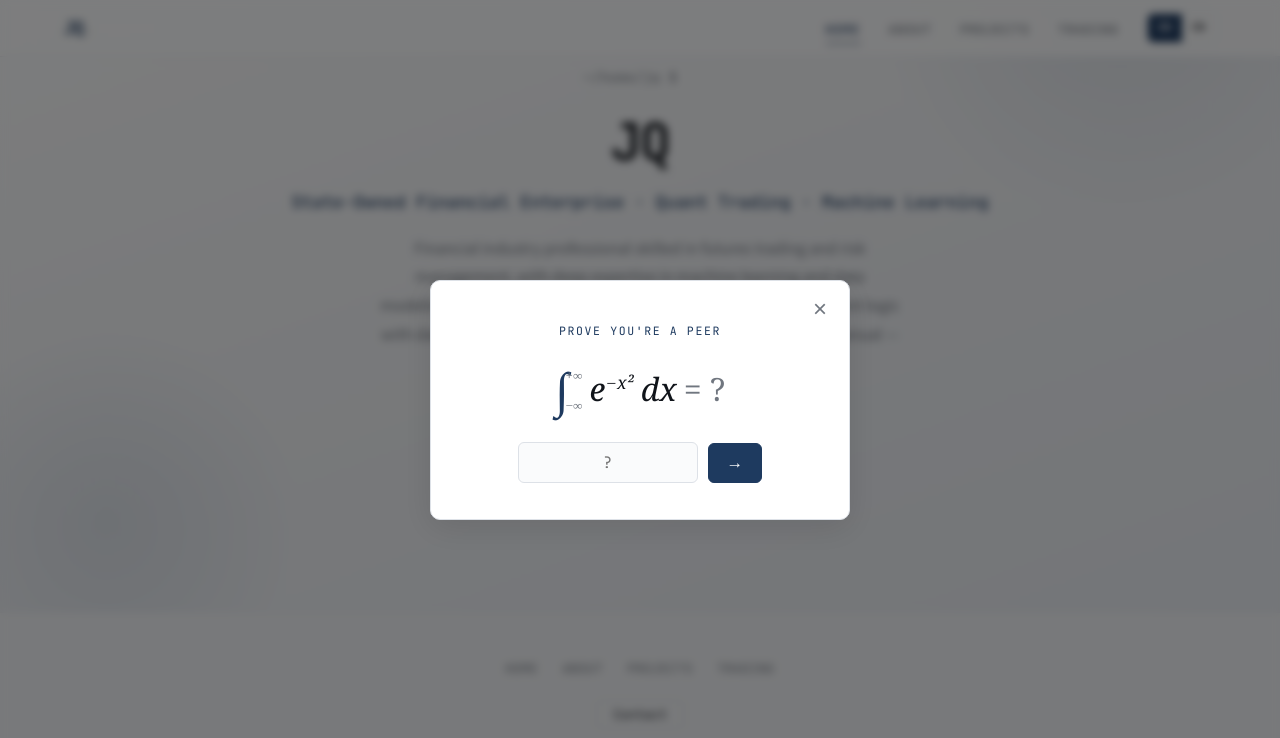
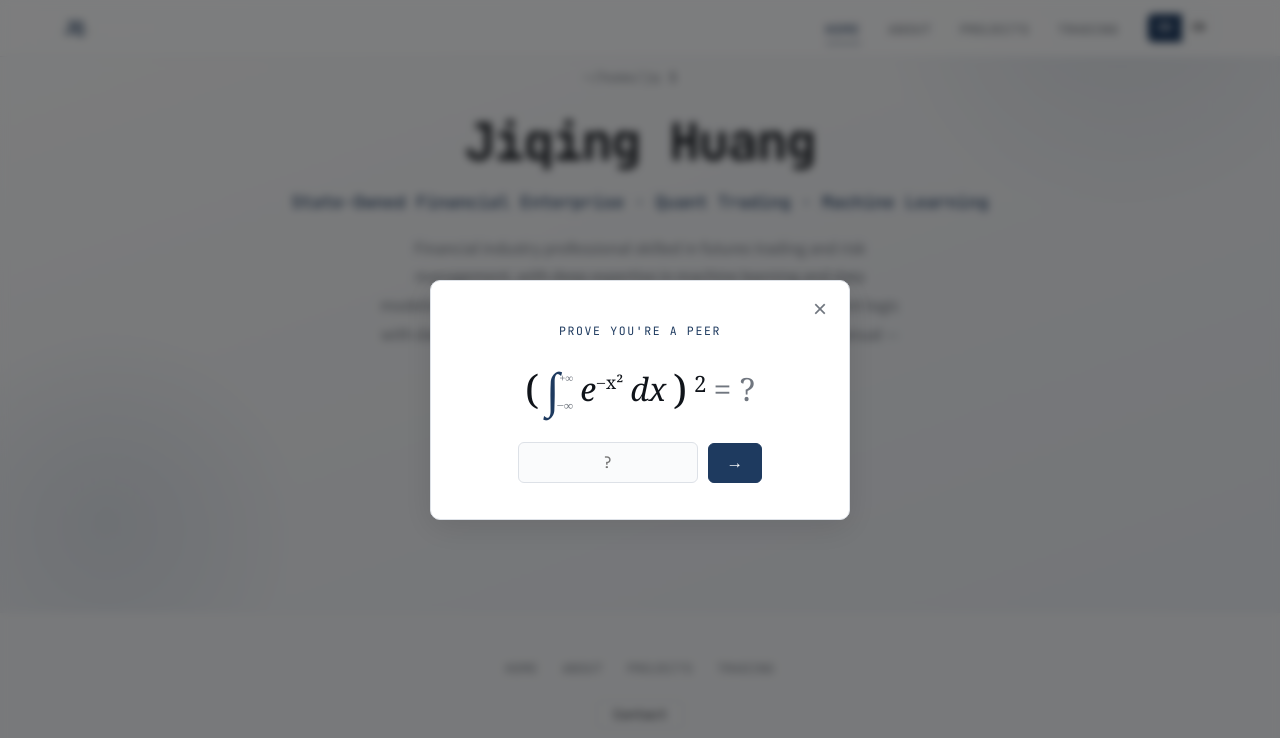
Before and after one commit to jiqinghuang/jiqinghuang.github.io, a plain HTML site: page index.html in a window 1280 px wide. Both pictures are taken after a click on the button "Contact". Shown: the part 124-862 px from the top of the page. Drawn offline with Linux system fonts and the light colour scheme.

Commit message:
feat(site): update hero name and contact gate

```diff
--- a/css/style.css
+++ b/css/style.css
@@ -1047,6 +1047,23 @@ img { max-width: 100%; height: auto; display: block; }
   font-size: 2rem;
   transition: opacity 0.3s;
 }
+.cg-pow {
+  display: inline-flex;
+  align-items: center;
+  gap: 7px;
+}
+.cg-paren {
+  font-size: 2.5rem;
+  font-style: normal;
+  line-height: 1;
+  color: var(--text-bright);
+}
+.cg-pow sup {
+  font-size: 0.7em;
+  font-style: normal;
+  align-self: flex-start;
+  margin-top: 0.15em;
+}
 .cg-int {
   position: relative;
   display: inline-flex;
--- a/index.html
+++ b/index.html
@@ -48,8 +48,8 @@
         <span data-lang="en">~/home/jq $ <span class="cursor"></span></span>
       </p>
       <h1>
-        <span data-lang="cn">JQ</span>
-        <span data-lang="en">JQ</span>
+        <span data-lang="cn">黄汲清</span>
+        <span data-lang="en">Jiqing Huang</span>
       </h1>
       <p class="tagline">
         <span data-lang="cn">国有金融企业 · 量化交易 · 机器学习</span>
--- a/js/main.js
+++ b/js/main.js
@@ -189,7 +189,7 @@ document.addEventListener('DOMContentLoaded', () => {
     document.addEventListener('keydown', e => { if (e.key === 'Escape') close(); });
   }
 
-  // Contact gate: Gaussian integral modal
+  // Contact gate: squared Gaussian integral modal
   const openBtn = document.getElementById('contact-open');
   if (openBtn) {
     const overlay = document.createElement('div');
@@ -200,9 +200,14 @@ document.addEventListener('DOMContentLoaded', () => {
         <div class="cg-body">
           <p class="cg-eyebrow"><span data-lang="cn">证明你是同行</span><span data-lang="en">Prove you're a peer</span></p>
           <div class="cg-formula">
-            <span class="cg-int">&#8747;<span class="cg-lims"><sub>&minus;&infin;</sub><sup>+&infin;</sup></span></span>
-            <span class="cg-e">e<sup>&minus;x&sup2;</sup></span>
-            <span class="cg-dx">dx</span>
+            <span class="cg-pow">
+              <span class="cg-paren">&#40;</span>
+              <span class="cg-int">&#8747;<span class="cg-lims"><sub>&minus;&infin;</sub><sup>+&infin;</sup></span></span>
+              <span class="cg-e">e<sup>&minus;x&sup2;</sup></span>
+              <span class="cg-dx">dx</span>
+              <span class="cg-paren">&#41;</span>
+              <sup>2</sup>
+            </span>
             <span class="cg-eq">=&nbsp;?</span>
           </div>
           <div class="cg-row">
@@ -232,7 +237,7 @@ document.addEventListener('DOMContentLoaded', () => {
     const normalize = s => s.toLowerCase().replace(/\s+/g, '')
       .replace(/√/g, 'sqrt').replace(/π/g, 'pi')
       .replace(/\*\*/g, '^').replace(/\(1\/2\)/g, '^0.5').replace(/\^\(1\/2\)/g, '^0.5');
-    const accept = ['sqrt(pi)', 'sqrtpi', 'pi^0.5', 'pi^.5', '1.772', '1.7724', '1.77245'];
+    const accept = ['pi', '3.14159', '3.1416'];
 
     // Build contact links only after a correct answer, from char codes,
     // so the address never appears in HTML source.
@@ -258,9 +263,9 @@ document.addEventListener('DOMContentLoaded', () => {
 
     const check = () => {
       const v = normalize(input.value);
-      // 严格数字：必须是纯数字串，避免 parseFloat('1.772abc') 误放行。
+      // 严格数字：必须是纯数字串，避免 parseFloat('3.14159abc') 误放行。
       const num = /^[0-9]*\.?[0-9]+$/.test(v) ? parseFloat(v) : NaN;
-      const ok = accept.includes(v) || (!isNaN(num) && Math.abs(num - Math.sqrt(Math.PI)) < 0.001);
+      const ok = accept.includes(v) || (!isNaN(num) && Math.abs(num - Math.PI) < 0.001);
       if (ok) {
         formula.classList.add('cg-solved');
         row.hidden = true;
```
